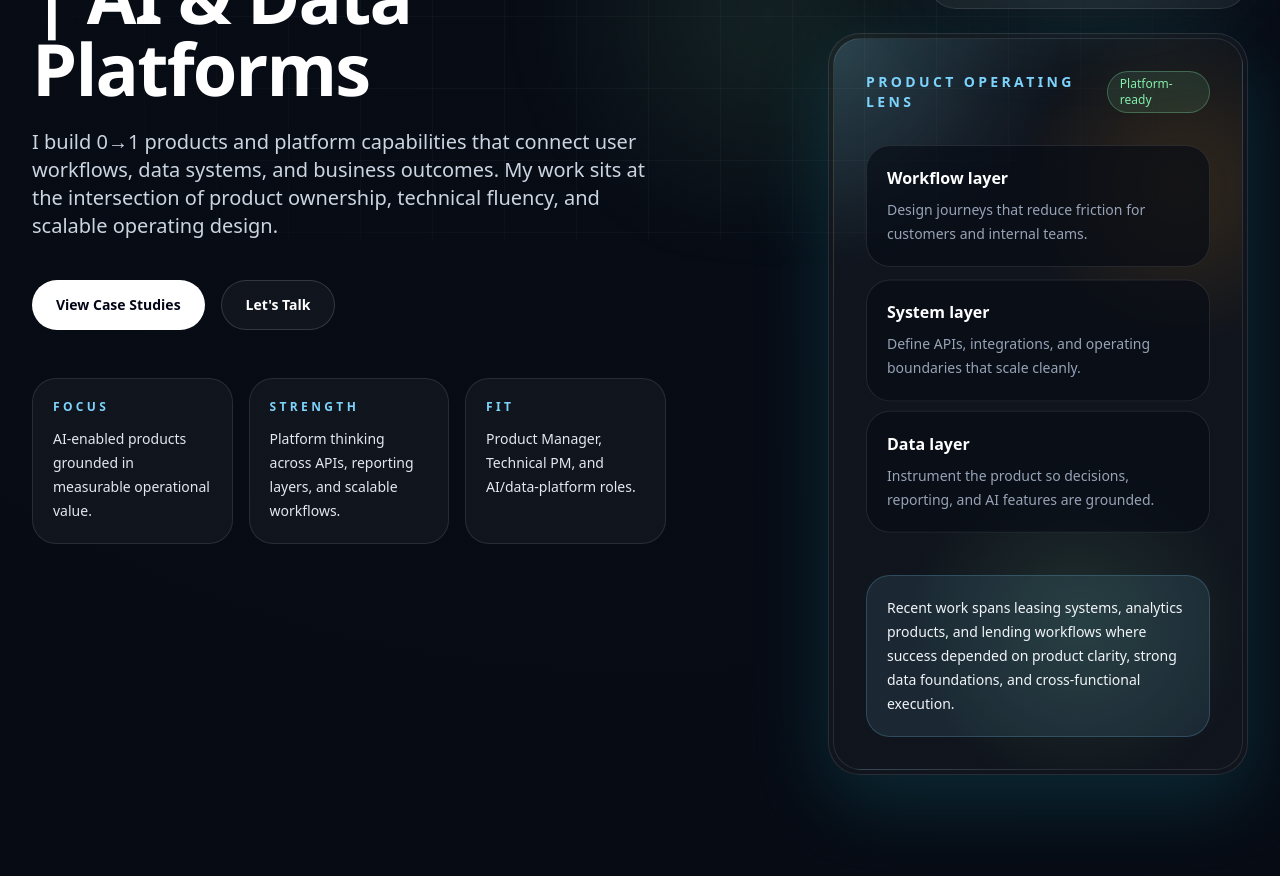
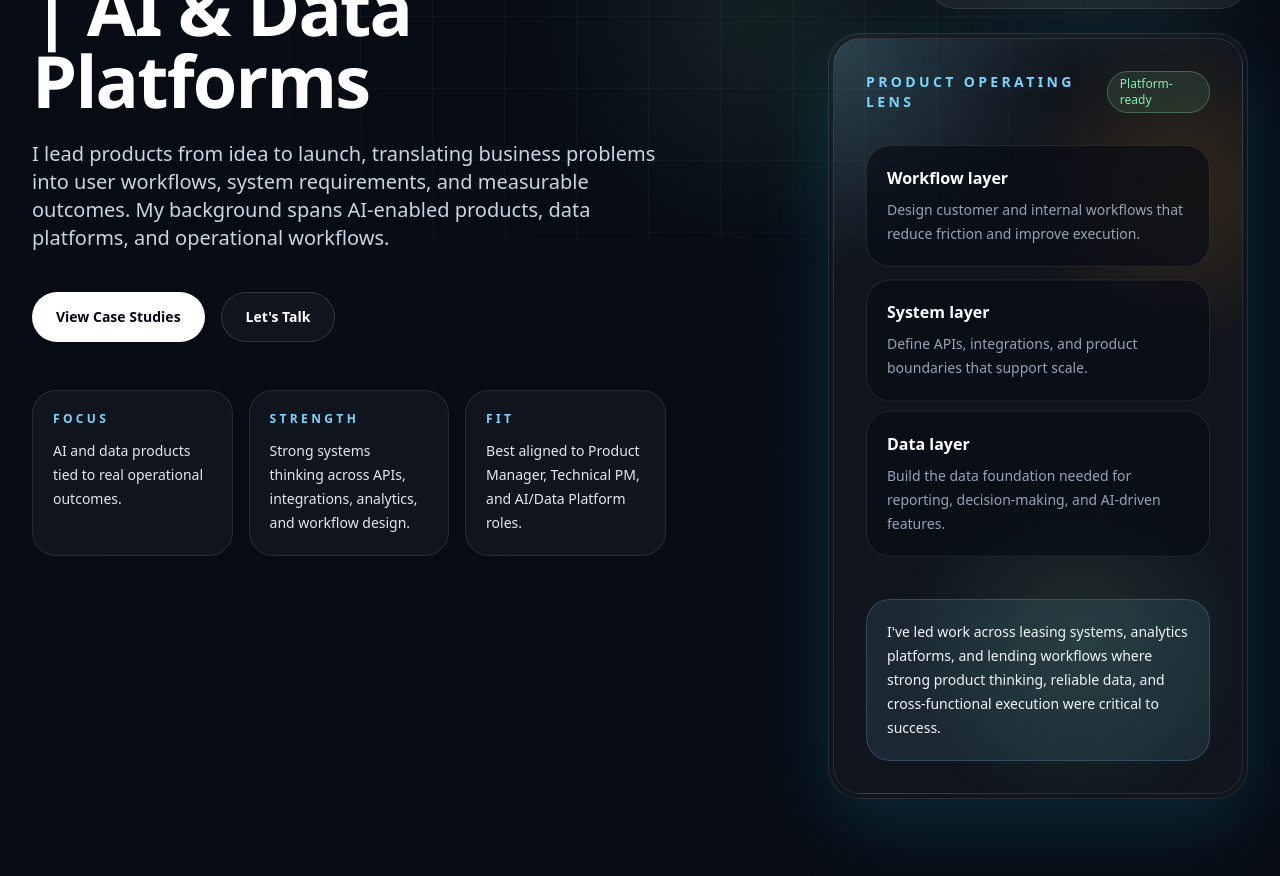
Before and after one commit to Jaau250/product-manager-portfolio, a Next.js app: page / in a window 1280 px wide. Shown: the part 560-1436 px from the top of the page. Built offline with nearby package versions, Linux system fonts and the light colour scheme.

Commit message:
Update portfolio hero copy for product manager positioning

```diff
--- a/components/sections/hero-section.tsx
+++ b/components/sections/hero-section.tsx
@@ -6,7 +6,7 @@ export function HeroSection() {
     <section className="section-shell grid gap-16 pt-16 lg:grid-cols-[1.1fr_0.9fr] lg:items-center lg:pt-24">
       <div className="max-w-3xl">
         <p className="text-sm font-semibold uppercase tracking-[0.32em] text-accent">
-          Recruiter-focused portfolio
+          PRODUCT MANAGER | AI, DATA & PLATFORM PRODUCTS
         </p>
         <h1 className="mt-6 text-5xl font-semibold tracking-tight text-white sm:text-6xl lg:text-7xl">
           {siteConfig.title}
@@ -78,9 +78,9 @@ export function HeroSection() {
 
             <div className="mt-8 rounded-3xl border border-accent/20 bg-accent/10 p-5">
               <p className="text-sm leading-6 text-slate-100">
-                Recent work spans leasing systems, analytics products, and lending
-                workflows where success depended on product clarity, strong data
-                foundations, and cross-functional execution.
+                I&apos;ve led work across leasing systems, analytics platforms, and
+                lending workflows where strong product thinking, reliable data,
+                and cross-functional execution were critical to success.
               </p>
             </div>
           </div>
--- a/content/portfolio.ts
+++ b/content/portfolio.ts
@@ -71,7 +71,7 @@ export const siteConfig = {
   description:
     "Product manager with technical depth across AI-enabled workflows, data systems, APIs, and platform-scale operating models.",
   heroIntro:
-    "I build 0→1 products and platform capabilities that connect user workflows, data systems, and business outcomes. My work sits at the intersection of product ownership, technical fluency, and scalable operating design.",
+    "I lead products from idea to launch, translating business problems into user workflows, system requirements, and measurable outcomes. My background spans AI-enabled products, data platforms, and operational workflows.",
   url: "https://james-umole-portfolio.netlify.app",
   email: "mailto:umolejames@gmail.com",
   linkedin: "https://linkedin.com/in/jamesumole"
@@ -80,30 +80,30 @@ export const siteConfig = {
 export const heroHighlights = [
   {
     title: "Focus",
-    body: "AI-enabled products grounded in measurable operational value."
+    body: "AI and data products tied to real operational outcomes."
   },
   {
     title: "Strength",
-    body: "Platform thinking across APIs, reporting layers, and scalable workflows."
+    body: "Strong systems thinking across APIs, integrations, analytics, and workflow design."
   },
   {
     title: "Fit",
-    body: "Product Manager, Technical PM, and AI/data-platform roles."
+    body: "Best aligned to Product Manager, Technical PM, and AI/Data Platform roles."
   }
 ];
 
 export const operatingLens = [
   {
     title: "Workflow layer",
-    body: "Design journeys that reduce friction for customers and internal teams."
+    body: "Design customer and internal workflows that reduce friction and improve execution."
   },
   {
     title: "System layer",
-    body: "Define APIs, integrations, and operating boundaries that scale cleanly."
+    body: "Define APIs, integrations, and product boundaries that support scale."
   },
   {
     title: "Data layer",
-    body: "Instrument the product so decisions, reporting, and AI features are grounded."
+    body: "Build the data foundation needed for reporting, decision-making, and AI-driven features."
   }
 ];
 
```
